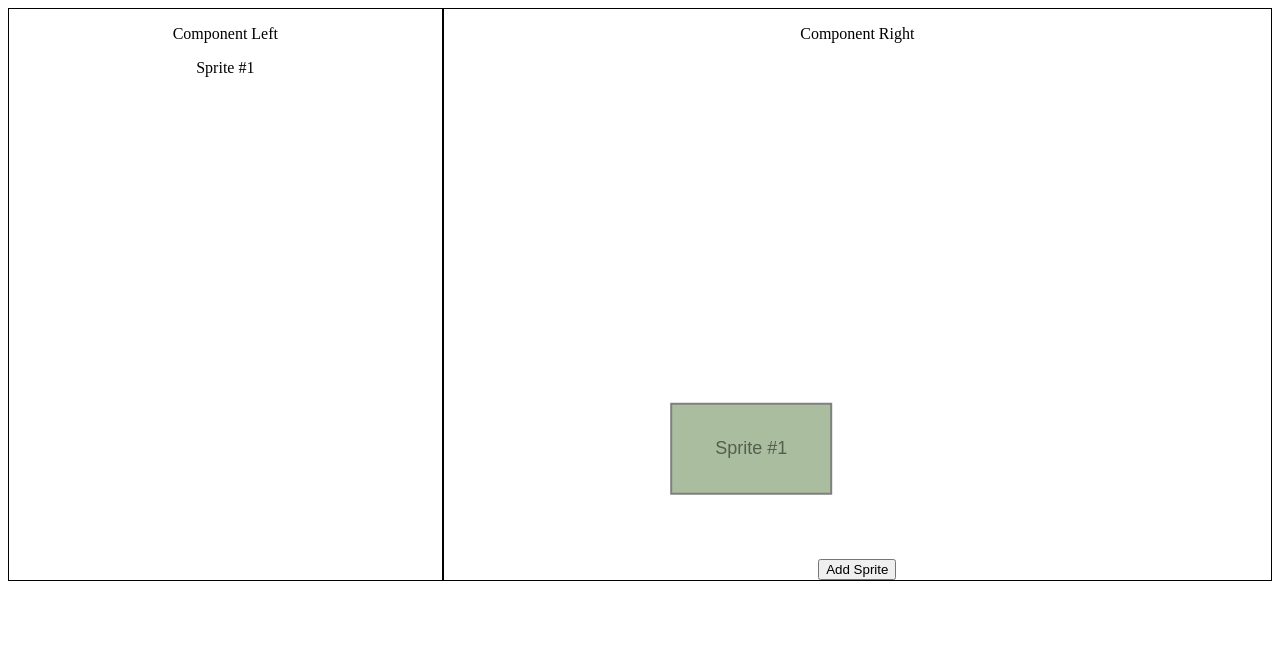
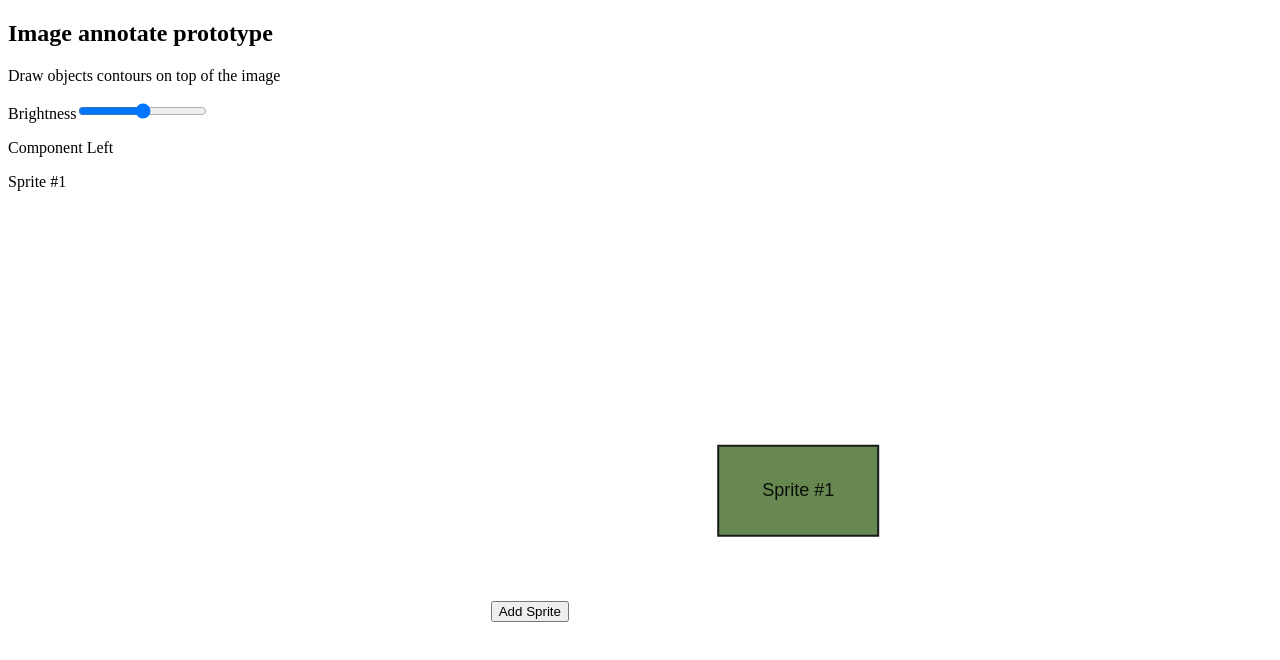
Before and after one commit to fora-gsi/konva_sample, a React (Create React App) app: page / in a window 1280 px wide. Both pictures are taken after a click on the button "Add Sprite". Shown: the top 660 px of the page. Built offline with nearby package versions, Linux system fonts and the light colour scheme.

Commit message:
componentsフォルダの内容更新

```diff
--- /dev/null
+++ b/src/components/App.css
@@ -0,0 +1,7 @@
+.panel-container {
+  display: flex;
+}
+.left-panel,
+.right-panel {
+  flex: 1 1 auto;
+}
--- a/src/components/App.tsx
+++ b/src/components/App.tsx
@@ -1,6 +1,26 @@
-import React from "react";
+import React, { useState } from "react";
+import ComponentLeft from "./ComponentLeft";
 import Canvas from "./Canvas";
 import RegionsList from "./RegionsList";
+import "./App.css";
+
+export type Sprite = {
+  id: string;
+  x: number;
+  y: number;
+  width: number;
+  height: number;
+  displayName: string;
+  color?: string;
+};
+
+type UserStoreType = {
+  latestId: number;
+  setLatestId: React.Dispatch<React.SetStateAction<number>>;
+  sprites: Sprite[];
+  setSprites: React.Dispatch<React.SetStateAction<Sprite[]>>;
+};
+export const UserStore = React.createContext({} as UserStoreType);
 
 type Regions = {
   color: string;
@@ -16,11 +36,17 @@ export const UserCount = React.createContext(
 );
 
 function App() {
+  const [latestId, setLatestId] = useState<number>(1);
+  const [sprites, setSprites] = useState<Sprite[]>([]);
+
   return (
     <React.Fragment>
+      <UserStore.Provider
+        value={{ latestId, setLatestId, sprites, setSprites }}
+      >
         <h2>Image annotate prototype</h2>
         <p className="description">Draw objects contours on top of the image</p>
-      <div className="App">
+        <div className="App panel-container">
           <div className="left-panel">
             <label>
               Brightness
@@ -33,12 +59,14 @@ function App() {
                 defaultValue="0"
               />
             </label>
-          <RegionsList />
+            <ComponentLeft />
+            {/* <RegionsList /> */}
           </div>
           <div className="right-panel">
             <Canvas />
           </div>
         </div>
+      </UserStore.Provider>
     </React.Fragment>
   );
 }
--- a/src/components/Canvas.tsx
+++ b/src/components/Canvas.tsx
@@ -1,5 +1,58 @@
-const Canvas = () => {
-  return <></>;
+import React, { MouseEvent, useContext } from "react";
+import Konva from "konva";
+import { Group, Layer, Rect, Stage, Text } from "react-konva";
+import { Sprite, UserStore } from "./App";
+
+const ComponentRight = () => {
+  const { latestId, setLatestId, sprites, setSprites } = useContext(UserStore);
+
+  const handleButtonClick = (e: MouseEvent<HTMLButtonElement>) => {
+    const newSprite: Sprite = {
+      id: (latestId + 1).toString(),
+      x: Math.random() * (500 - 160),
+      y: Math.random() * (500 - 90),
+      width: 160,
+      height: 90,
+      color: Konva.Util.getRandomColor(),
+      displayName: `Sprite #${latestId}`,
+    };
+    setLatestId(latestId + 1);
+    setSprites(sprites.concat(newSprite));
+  };
+
+  return (
+    <React.Fragment>
+      <Stage width={500} height={500}>
+        <Layer opacity={0.9} style={{ border: "1px solid black" }}>
+          {sprites.map(({ id, x, y, width, height, color, displayName }) => (
+            <Group draggable={true} key={id.toString()}>
+              <Rect
+                x={x}
+                y={y}
+                width={width}
+                height={height}
+                fill={color}
+                stroke="black"
+              />
+              <Text
+                x={x}
+                y={y}
+                width={width}
+                height={height}
+                fill="black"
+                text={displayName}
+                fontSize={18}
+                fontFamily="Arial"
+                align="center"
+                verticalAlign="middle"
+              />
+            </Group>
+          ))}
+        </Layer>
+      </Stage>
+      <button onClick={handleButtonClick}>Add Sprite</button>
+    </React.Fragment>
+  );
 };
 
-export default Canvas;
+export default ComponentRight;
--- /dev/null
+++ b/src/components/ComponentLeft.tsx
@@ -0,0 +1,57 @@
+import { DndContext, DragEndEvent } from "@dnd-kit/core";
+import { arrayMove, SortableContext, useSortable } from "@dnd-kit/sortable";
+import React, { useContext } from "react";
+import { Sprite, UserStore } from "./App";
+import { CSS } from "@dnd-kit/utilities";
+
+const SortableItem = (props: { key: string; id: string; children: string }) => {
+  const { attributes, listeners, setNodeRef, transform, transition } =
+    useSortable({ id: props.id });
+
+  const style = {
+    transform: CSS.Transform.toString(transform),
+    transition,
+  };
+
+  return (
+    <div ref={setNodeRef} style={style} {...attributes} {...listeners}>
+      <p>{props.children}</p>
+    </div>
+  );
+};
+
+const ComponentLeft = () => {
+  const { sprites, setSprites } = useContext(UserStore);
+
+  function handleDragEnd(event: DragEndEvent) {
+    const { active, over } = event;
+    if (over !== null && active.id !== over.id) {
+      setSprites((sprites) => {
+        const oldIndex = sprites
+          .map((sprite) => sprite.id)
+          .indexOf(active.id.toString());
+        const newIndex = sprites
+          .map((sprite) => sprite.id)
+          .indexOf(over.id.toString());
+        return arrayMove(sprites, oldIndex, newIndex);
+      });
+    }
+  }
+
+  return (
+    <DndContext onDragEnd={handleDragEnd}>
+      <SortableContext items={sprites}>
+        <div>
+          <p>Component Left</p>
+          {sprites.map((sprite: Sprite) => (
+            <SortableItem key={sprite.id} id={sprite.id}>
+              {sprite.displayName}
+            </SortableItem>
+          ))}
+        </div>
+      </SortableContext>
+    </DndContext>
+  );
+};
+
+export default ComponentLeft;
--- a/src/index.tsx
+++ b/src/index.tsx
@@ -1,9 +1,9 @@
 import React from "react";
 import ReactDOM from "react-dom/client";
-// import App from "./components/App";
+import App from "./components/App";
 // import App from "./dnd_kit_sample/App";
 // import App from "./useContextSample/App";
-import App from "./useContextSample2/App";
+// import App from "./useContextSample2/App";
 
 const root = ReactDOM.createRoot(
   document.getElementById("root") as HTMLElement
--- a/src/useContextSample2/Canvas.tsx
+++ b/src/useContextSample2/Canvas.tsx
@@ -4,9 +4,10 @@ import { UserStore } from "./App";
 
 const Canvas = () => {
   const { sprites } = useContext(UserStore);
+
   return (
     <Stage width={500} height={500}>
-      <Layer opacity={0.5} style={{ border: "1px solid black" }}>
+      <Layer opacity={0.9} style={{ border: "1px solid black" }}>
         {sprites.map(({ id, x, y, width, height, color, displayName }) => (
           <Group draggable={true} key={id.toString()}>
             <Rect
```
Lines whose indentation alone changed are shown as unchanged.
